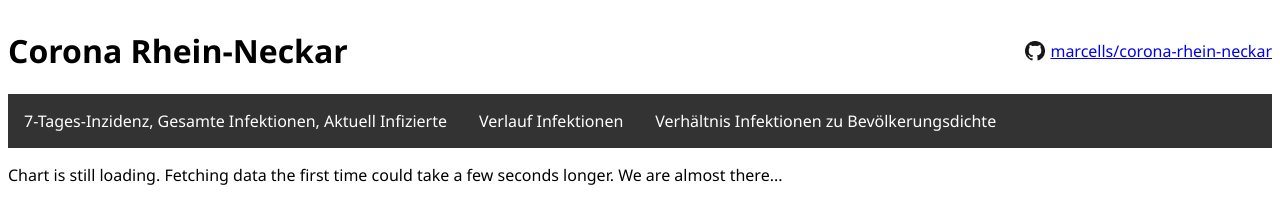
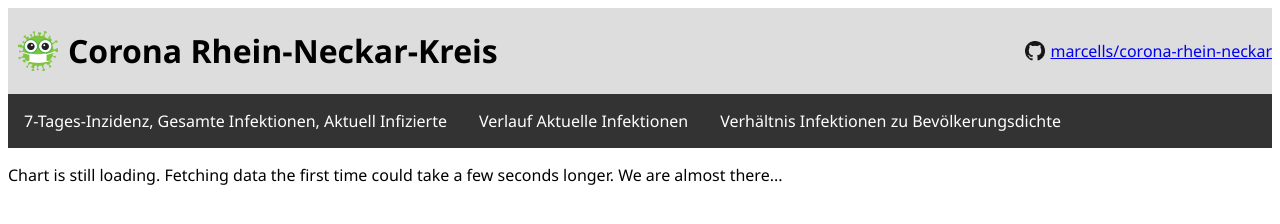
Before and after one commit to marcells/corona-rhein-neckar, a website: page public/index.html in a window 1280 px wide. Drawn offline with nearby package versions, Linux system fonts and the light colour scheme; no server answers.

Commit message:
Added font icon and improved design.

```diff
--- a/public/index.html
+++ b/public/index.html
@@ -6,6 +6,7 @@
     <meta name="viewport" content="width=device-width, initial-scale=1.0">
 
     <link rel="stylesheet" href="style.css">
+    <link rel="icon" href="favicon.png">
 
     <script src="https://code.highcharts.com/highcharts.js"></script>
     <script src="https://code.highcharts.com/highcharts-more.js"></script>
@@ -18,7 +19,8 @@
   <body>
     <div class="main">
       <div class="header">
-        <h1 class="title">Corona Rhein-Neckar</h1>
+        <img class="logo" src="favicon.png" />
+        <h1 class="title">Corona Rhein-Neckar-Kreis</h1>
         <img class="gh-icon" src="GitHub-Mark-32px.png" />
         <a class="repo" href="https://github.com/marcells/corona-rhein-neckar" target="_blank">marcells/corona-rhein-neckar</a>
       </div>
--- a/public/menuBuilder.js
+++ b/public/menuBuilder.js
@@ -1,6 +1,6 @@
 const chartLinks = [
   { chartName: '7-Tages-Inzidenz, Gesamte Infektionen, Aktuell Infizierte', containerId: 'chart1' },
-  { chartName: 'Verlauf Infektionen', containerId: 'chart2' },
+  { chartName: 'Verlauf Aktuelle Infektionen', containerId: 'chart2' },
   { chartName: 'Verhältnis Infektionen zu Bevölkerungsdichte', containerId: 'chart3' }
 ];
 
--- a/public/style.css
+++ b/public/style.css
@@ -4,7 +4,15 @@ body {
 
 .header {
     display: grid;
-    grid-template-columns: 1fr auto auto;
+    grid-template-columns: auto 1fr auto auto;
+    background-color: #ddd;
+}
+
+.logo {
+    height: 40px;
+    padding-right: 10px;
+    padding-left: 10px;
+    align-self: center;
 }
 
 .title {
```
Also changed, not shown: public/favicon.png (added).
